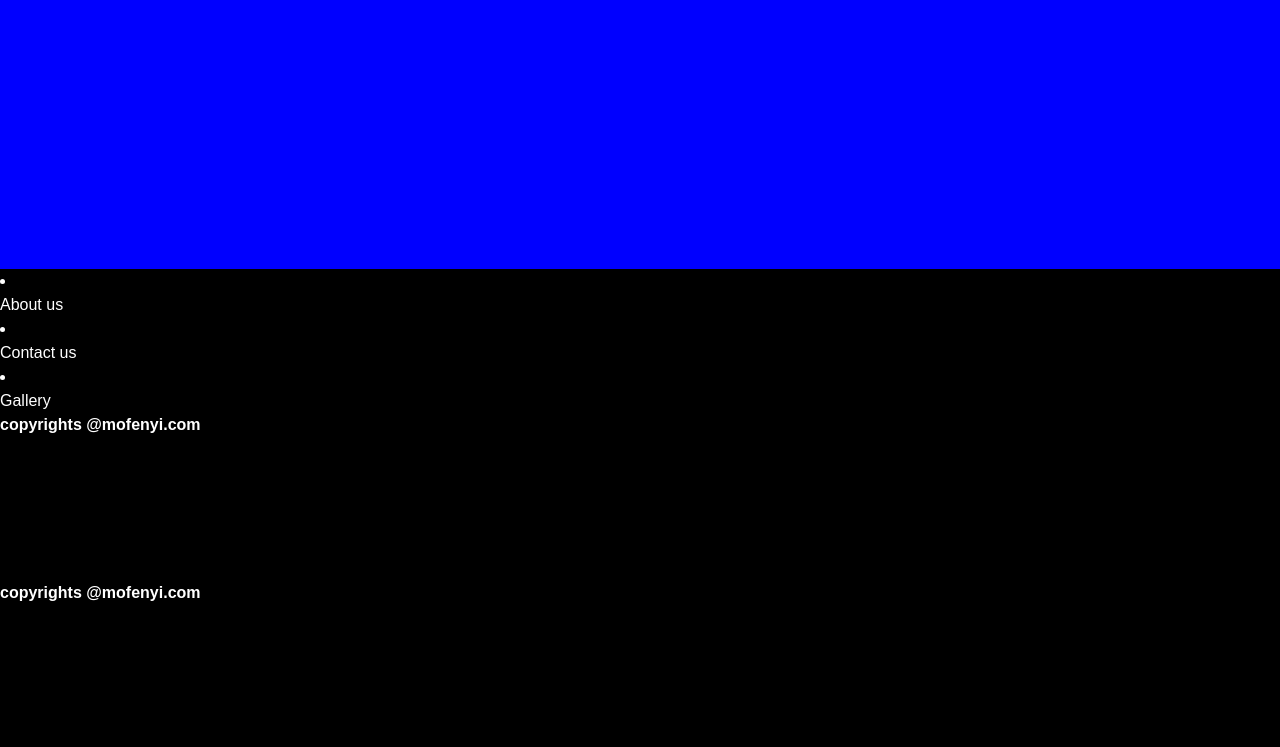
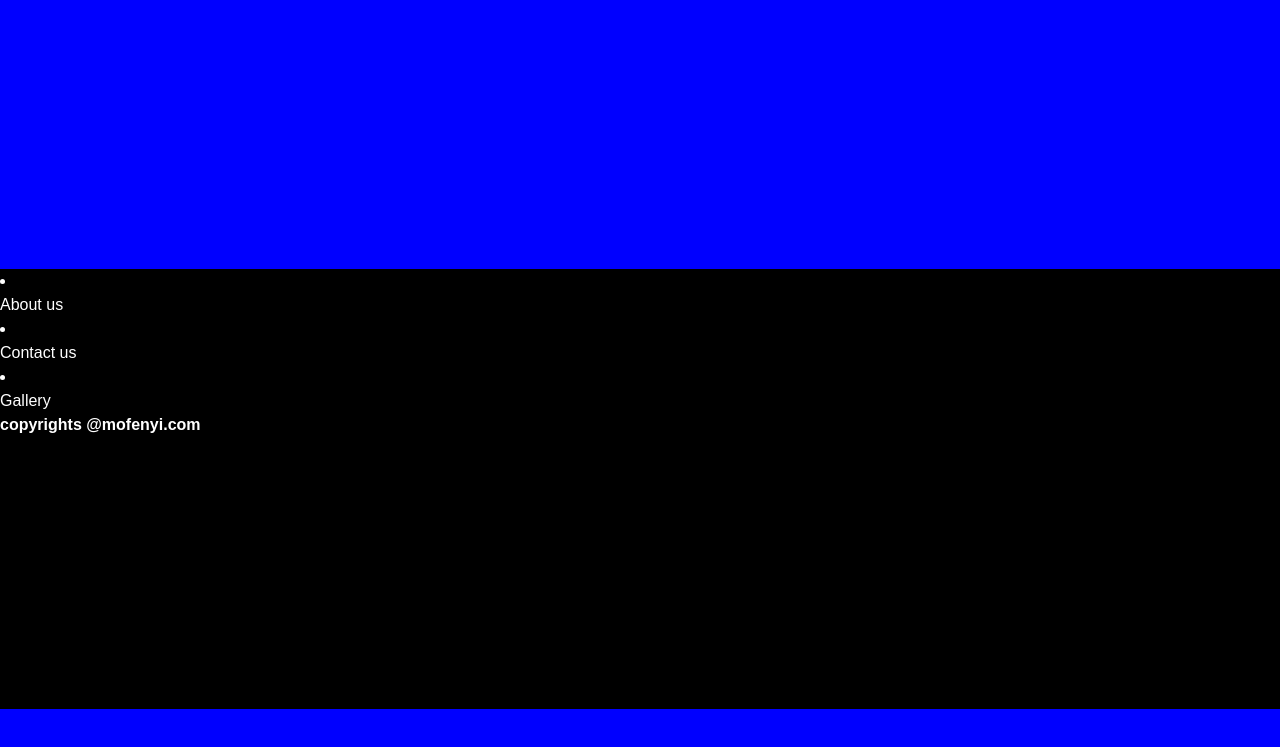
Before and after one commit to Mofenyi777/Web-and-Multimedia-development, a plain HTML site: page index.html in a window 1280 px wide. Shown: the part 2278-3025 px from the top of the page. After the commit the page ends 2987 px from the top, so only its background shows below. Drawn offline with nearby package versions, Linux system fonts and the light colour scheme.

Commit message:
Update index.html

```diff
--- a/index.html
+++ b/index.html
@@ -207,8 +207,6 @@
            </p>
         </div>
 
-           <p>copyrights @mofenyi.com
-           </p>
         </div>
         <script src="https://cdn.jsdelivr.net/npm/bootstrap@5.3.8/dist/js/bootstrap.bundle.min.js" integrity="sha384-FKyoEForCGlyvwx9Hj09JcYn3nv7wiPVlz7YYwJrWVcXK/BmnVDxM+D2scQbITxI" crossorigin="anonymous"></script>
         <script src="" async defer></script>
```
